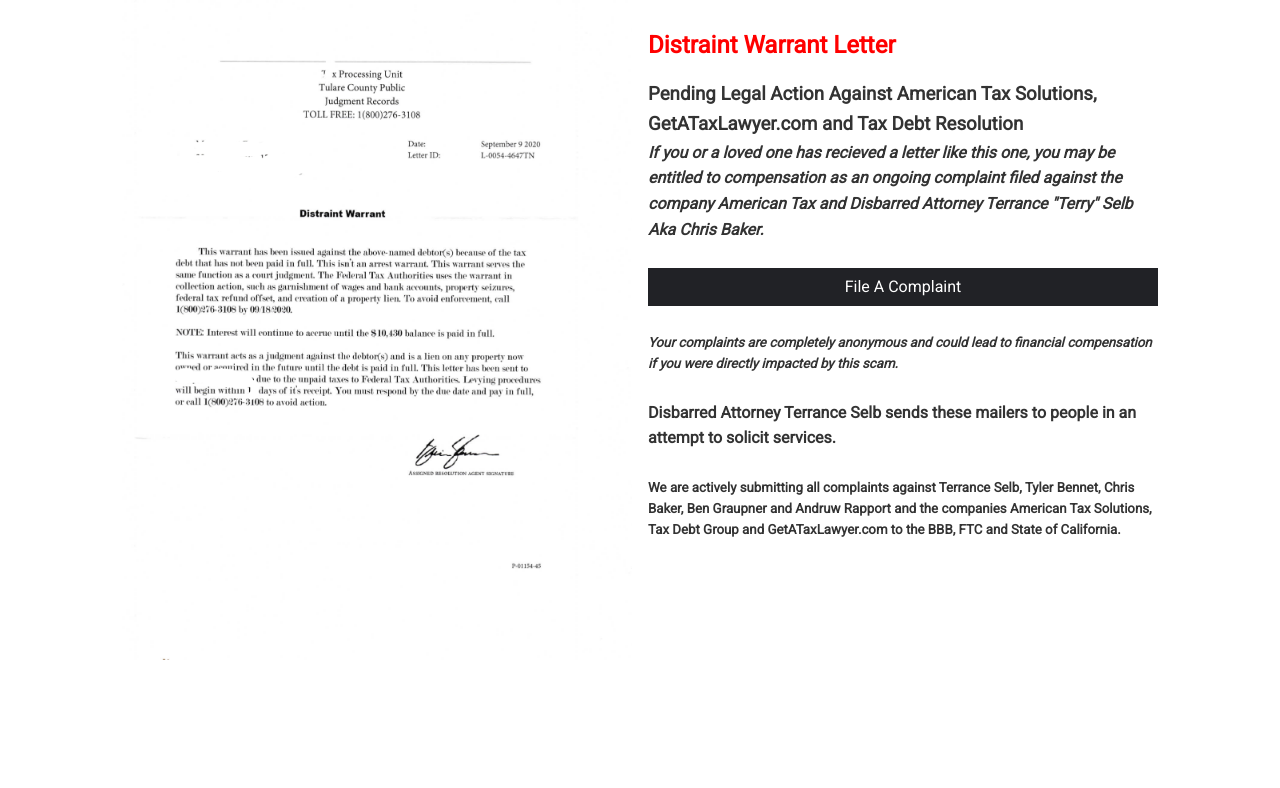
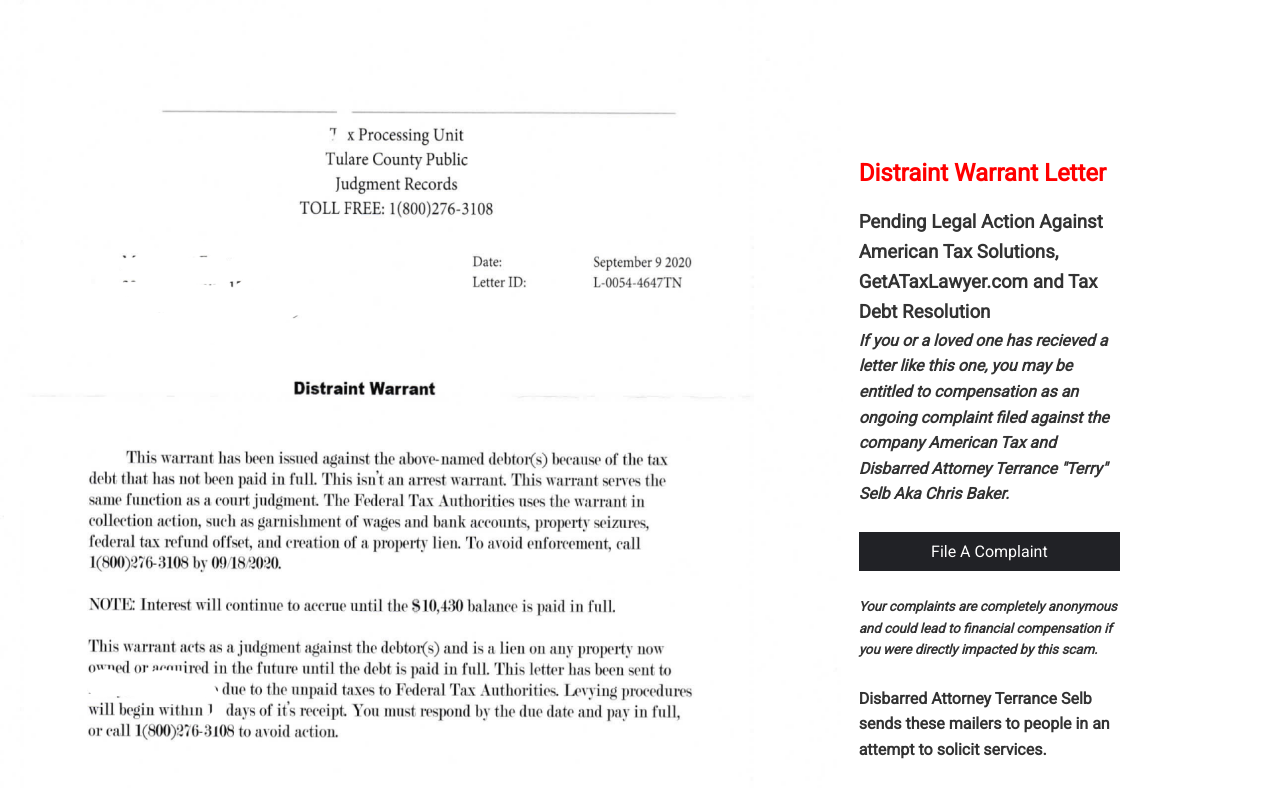
Before and after one commit to mickeygray/let1, a React (Create React App) app: page / in a window 1280 px wide. Shown: the top 788 px of the page. Built offline with nearby package versions, Linux system fonts and the light colour scheme.

Commit message:
first commit

```diff
--- a/src/components/Distraint.js
+++ b/src/components/Distraint.js
@@ -18,16 +18,20 @@
   }, []);
 
   return (
-    <div className='container '>
-      <div className='grid-2'>
+    <div>
+      <div className='grid-2c'>
         <div>
           {modal ? (
             <Modal3 urls={urls} toggleModal={toggleModal} />
           ) : (
-            <img src={distraint} alt='Distraint Warranted Letter' />
+            <img
+              style={{ height: "150vh" }}
+              src={distraint}
+              alt='Distraint Warranted Letter'
+            />
           )}
         </div>
-        <div>
+        <div style={{ marginRight: "10rem", marginTop: "8rem" }}>
           <br />
 
           <h2 className='lead' style={{ color: "red" }}>
```
